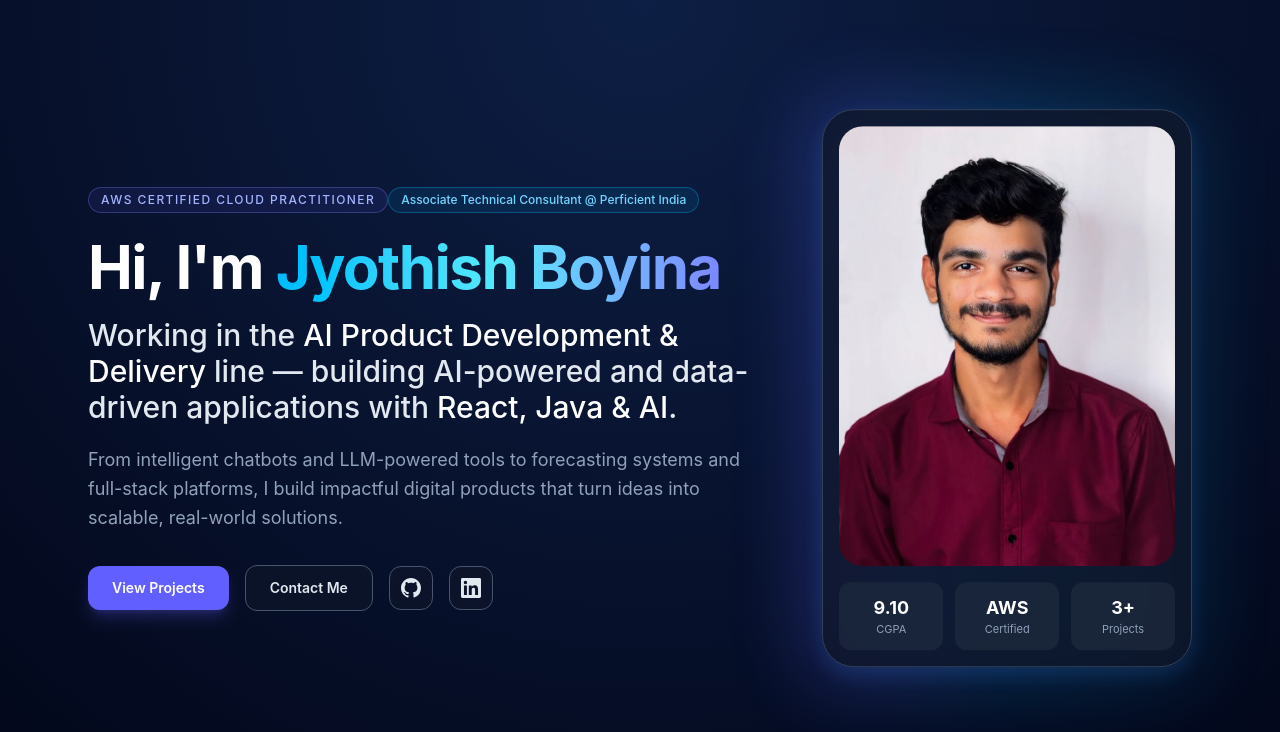
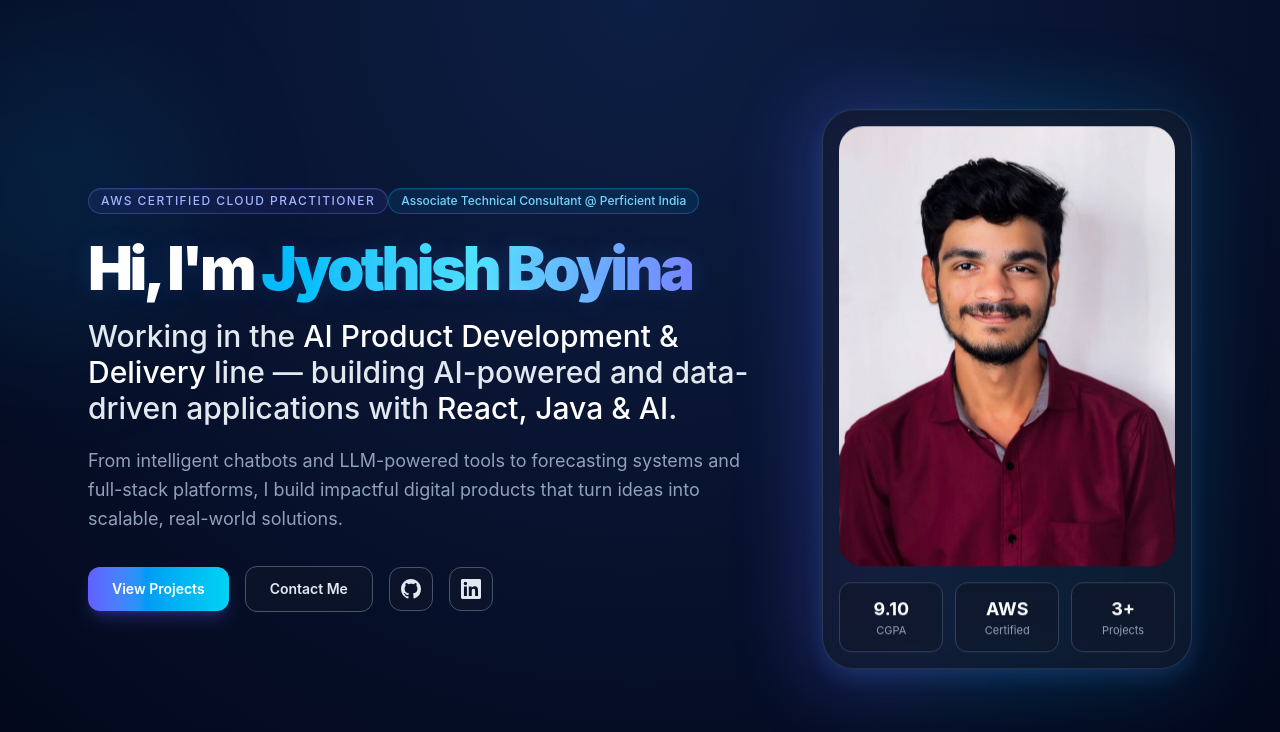
Before and after one commit to JyothishBoyina/Portfolio1, a React (Vite) app: page / in a window 1280 px wide. Shown: the top 732 px of the page. Built offline with nearby package versions, Linux system fonts and the light colour scheme.

Commit message:
Enhance portfolio UI styling

```diff
--- a/src/components/Hero.jsx
+++ b/src/components/Hero.jsx
@@ -133,21 +133,23 @@
 
 export default function Hero() {
   return (
-    <section className="relative overflow-hidden bg-slate-950 py-20 sm:py-28">
+    <section className="hero-shell relative overflow-hidden bg-slate-950 py-20 sm:py-28">
       <div className="pointer-events-none absolute inset-0 bg-[radial-gradient(circle_at_top,rgba(59,130,246,0.20),transparent_50%)]" />
+      <div className="pointer-events-none absolute -left-24 top-12 h-72 w-72 rounded-full bg-sky-500/10 blur-3xl" />
+      <div className="pointer-events-none absolute -right-16 bottom-0 h-80 w-80 rounded-full bg-indigo-500/10 blur-3xl" />
 
       <div className="relative mx-auto max-w-6xl px-6">
         <div className="grid items-center gap-12 lg:grid-cols-[1.3fr_0.7fr]">
           <div className="text-left">
-            <span className="hero-badge inline-flex items-center rounded-full border border-indigo-400/30 bg-indigo-500/10 px-3 py-1 text-xs font-medium tracking-[0.12em] text-indigo-300 uppercase">
+            <span className="hero-badge glass-pill inline-flex items-center rounded-full border border-indigo-400/30 bg-indigo-500/10 px-3 py-1 text-xs font-medium tracking-[0.12em] text-indigo-300 uppercase">
               AWS Certified Cloud Practitioner
             </span>
 
-            <div className="hero-badge mt-4 inline-flex items-center rounded-full border border-sky-400/30 bg-sky-500/10 px-3 py-1 text-xs font-medium text-sky-300">
+            <div className="hero-badge glass-pill mt-4 inline-flex items-center rounded-full border border-sky-400/30 bg-sky-500/10 px-3 py-1 text-xs font-medium text-sky-300">
               Associate Technical Consultant @ Perficient India
             </div>
 
-            <h1 className="mt-6 text-4xl font-bold tracking-tight text-white sm:text-5xl lg:text-6xl">
+            <h1 className="hero-title mt-6 text-4xl font-black tracking-tight text-white sm:text-5xl lg:text-6xl">
               Hi, I'm{' '}
               <span className="bg-gradient-to-r from-sky-400 via-cyan-300 to-indigo-400 bg-clip-text text-transparent">
                 Jyothish Boyina
@@ -170,13 +172,13 @@
             <div className="mt-8 flex flex-wrap items-center gap-4">
               <a
                 href="#projects"
-                className="rounded-xl bg-indigo-500 px-6 py-3 text-sm font-semibold text-white shadow-lg shadow-indigo-500/25 transition hover:bg-indigo-400"
+                className="primary-cta rounded-xl bg-gradient-to-r from-indigo-500 via-sky-500 to-cyan-400 px-6 py-3 text-sm font-semibold text-white shadow-lg shadow-indigo-500/25 transition duration-300 hover:-translate-y-0.5 hover:shadow-xl hover:shadow-sky-500/20"
               >
                 View Projects
               </a>
               <a
                 href="mailto:jyothish24092004@gmail.com"
-                className="rounded-xl border border-slate-600 bg-slate-900/60 px-6 py-3 text-sm font-semibold text-slate-200 transition hover:border-slate-400 hover:text-white"
+                className="secondary-cta rounded-xl border border-slate-600 bg-slate-900/60 px-6 py-3 text-sm font-semibold text-slate-200 transition duration-300 hover:-translate-y-0.5 hover:border-slate-400 hover:text-white"
               >
                 Contact Me
               </a>
@@ -185,7 +187,7 @@
                 target="_blank"
                 rel="noopener noreferrer"
                 aria-label="GitHub profile"
-                className="flex h-11 w-11 items-center justify-center rounded-xl border border-slate-600 bg-slate-900/60 text-slate-200 transition hover:border-slate-400 hover:text-white"
+                className="social-button flex h-11 w-11 items-center justify-center rounded-xl border border-slate-600 bg-slate-900/60 text-slate-200 transition duration-300 hover:-translate-y-0.5 hover:border-slate-400 hover:text-white"
               >
                 <svg viewBox="0 0 16 16" className="h-5 w-5 fill-current" aria-hidden="true">
                   <path d="M8 0C3.58 0 0 3.58 0 8c0 3.54 2.29 6.53 5.47 7.59.4.07.55-.17.55-.38 0-.19-.01-.82-.01-1.49-2.01.37-2.53-.49-2.69-.94-.09-.23-.48-.94-.82-1.13-.28-.15-.68-.52-.01-.53.63-.01 1.08.58 1.23.82.72 1.21 1.87.87 2.33.66.07-.52.28-.87.51-1.07-1.78-.2-3.64-.89-3.64-3.95 0-.87.31-1.59.82-2.15-.08-.2-.36-1.02.08-2.12 0 0 .67-.21 2.2.82.64-.18 1.32-.27 2-.27s1.36.09 2 .27c1.53-1.04 2.2-.82 2.2-.82.44 1.1.16 1.92.08 2.12.51.56.82 1.27.82 2.15 0 3.07-1.87 3.75-3.65 3.95.29.25.54.73.54 1.48 0 1.07-.01 1.93-.01 2.2 0 .21.15.46.55.38A8.01 8.01 0 0 0 16 8c0-4.42-3.58-8-8-8Z" />
@@ -196,7 +198,7 @@
                 target="_blank"
                 rel="noopener noreferrer"
                 aria-label="LinkedIn profile"
-                className="flex h-11 w-11 items-center justify-center rounded-xl border border-slate-600 bg-slate-900/60 text-slate-200 transition hover:border-slate-400 hover:text-white"
+                className="social-button flex h-11 w-11 items-center justify-center rounded-xl border border-slate-600 bg-slate-900/60 text-slate-200 transition duration-300 hover:-translate-y-0.5 hover:border-slate-400 hover:text-white"
               >
                 <svg viewBox="0 0 24 24" className="h-5 w-5 fill-current" aria-hidden="true">
                   <path d="M20.45 20.45h-3.55v-5.57c0-1.33-.03-3.04-1.85-3.04-1.85 0-2.14 1.45-2.14 2.94v5.67H9.36V9h3.41v1.56h.05c.48-.9 1.64-1.85 3.37-1.85 3.6 0 4.27 2.37 4.27 5.46v6.28zM5.34 7.43a2.06 2.06 0 1 1 0-4.12 2.06 2.06 0 0 1 0 4.12zm1.78 13.02H3.56V9h3.56v11.45zM22.22 0H1.77C.79 0 0 .77 0 1.72v20.55C0 23.23.79 24 1.77 24h20.45c.98 0 1.78-.77 1.78-1.73V1.72C24 .77 23.2 0 22.22 0z" />
@@ -207,22 +209,22 @@
 
           <div className="hero-card relative mx-auto w-full max-w-md">
             <div className="hero-glow absolute -inset-4 rounded-[2rem] bg-gradient-to-r from-indigo-500/30 via-sky-400/20 to-cyan-400/10 blur-2xl" />
-            <div className="hero-image-wrap relative overflow-hidden rounded-[2rem] border border-slate-700 bg-slate-900/80 p-4 shadow-2xl shadow-slate-950/60">
+            <div className="hero-image-wrap relative overflow-hidden rounded-[2rem] border border-slate-700/80 bg-slate-900/80 p-4 shadow-2xl shadow-slate-950/60 backdrop-blur-sm">
               <img
                 src={profileImage}
                 alt="Jyothish Boyina profile"
                 className="h-[440px] w-full rounded-[1.5rem] object-cover object-center"
               />
               <div className="mt-4 grid grid-cols-3 gap-3 text-center text-sm">
-                <div className="rounded-xl bg-slate-800/80 p-3">
+                <div className="stat-card rounded-xl border border-slate-700 bg-slate-800/80 p-3">
                   <div className="text-lg font-bold text-white">9.10</div>
                   <div className="text-[11px] text-slate-400">CGPA</div>
                 </div>
-                <div className="rounded-xl bg-slate-800/80 p-3">
+                <div className="stat-card rounded-xl border border-slate-700 bg-slate-800/80 p-3">
                   <div className="text-lg font-bold text-white">AWS</div>
                   <div className="text-[11px] text-slate-400">Certified</div>
                 </div>
-                <div className="rounded-xl bg-slate-800/80 p-3">
+                <div className="stat-card rounded-xl border border-slate-700 bg-slate-800/80 p-3">
                   <div className="text-lg font-bold text-white">3+</div>
                   <div className="text-[11px] text-slate-400">Projects</div>
                 </div>
@@ -237,19 +239,19 @@
               Certifications
             </h2>
             <div className="space-y-3 text-sm text-slate-300">
-              <div className="flex items-center justify-between gap-3 rounded-xl border border-slate-700 bg-slate-800/60 px-3 py-2">
+              <div className="flex items-center justify-between gap-3 rounded-xl border border-slate-700 bg-slate-800/60 px-3 py-2 shadow-[inset_0_1px_0_rgba(255,255,255,0.02)]">
                 <span className="font-medium text-white">AWS Certified Cloud Practitioner</span>
                 <span className="rounded-full bg-amber-500/10 px-2 py-1 text-[10px] font-semibold uppercase tracking-[0.12em] text-amber-300">
                   AWS
                 </span>
               </div>
-              <div className="flex items-center justify-between gap-3 rounded-xl border border-slate-700 bg-slate-800/60 px-3 py-2">
+              <div className="flex items-center justify-between gap-3 rounded-xl border border-slate-700 bg-slate-800/60 px-3 py-2 shadow-[inset_0_1px_0_rgba(255,255,255,0.02)]">
                 <span className="font-medium text-white">MongoDB Database Administrator</span>
                 <span className="rounded-full bg-emerald-500/10 px-2 py-1 text-[10px] font-semibold uppercase tracking-[0.12em] text-emerald-300">
                   MongoDB
                 </span>
               </div>
-              <div className="flex items-center justify-between gap-3 rounded-xl border border-slate-700 bg-slate-800/60 px-3 py-2">
+              <div className="flex items-center justify-between gap-3 rounded-xl border border-slate-700 bg-slate-800/60 px-3 py-2 shadow-[inset_0_1px_0_rgba(255,255,255,0.02)]">
                 <span className="font-medium text-white">Oracle GenAI Certification</span>
                 <span className="rounded-full bg-red-500/10 px-2 py-1 text-[10px] font-semibold uppercase tracking-[0.12em] text-red-300">
                   Oracle
--- a/src/index.css
+++ b/src/index.css
@@ -16,10 +16,48 @@
     radial-gradient(circle at top, rgba(59, 130, 246, 0.18), transparent 32%),
     radial-gradient(circle at bottom right, rgba(14, 165, 233, 0.12), transparent 28%),
     #020817;
+  color: #e2e8f0;
 }
 
 * {
   box-sizing: border-box;
+}
+
+.hero-shell {
+  position: relative;
+}
+
+.glass-pill {
+  backdrop-filter: blur(8px);
+  box-shadow: inset 0 1px 0 rgba(255,255,255,0.06);
+}
+
+.hero-title {
+  letter-spacing: -0.06em;
+  text-shadow: 0 0 25px rgba(59, 130, 246, 0.18);
+}
+
+.primary-cta,
+.secondary-cta,
+.social-button,
+.stat-card {
+  transition: transform 0.25s ease, border-color 0.25s ease, box-shadow 0.25s ease, background-color 0.25s ease;
+}
+
+.primary-cta:hover,
+.secondary-cta:hover,
+.social-button:hover,
+.stat-card:hover {
+  transform: translateY(-2px);
+}
+
+.stat-card {
+  background: linear-gradient(180deg, rgba(15, 23, 42, 0.8), rgba(15, 23, 42, 0.6));
+}
+
+.stat-card:hover {
+  border-color: rgba(103, 232, 249, 0.5);
+  box-shadow: 0 12px 25px rgba(14, 165, 233, 0.12);
 }
 
 @keyframes fadeUp {
```
